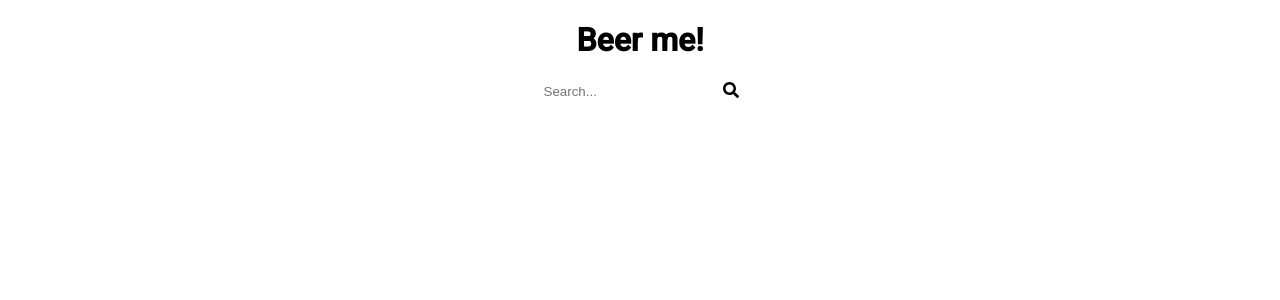
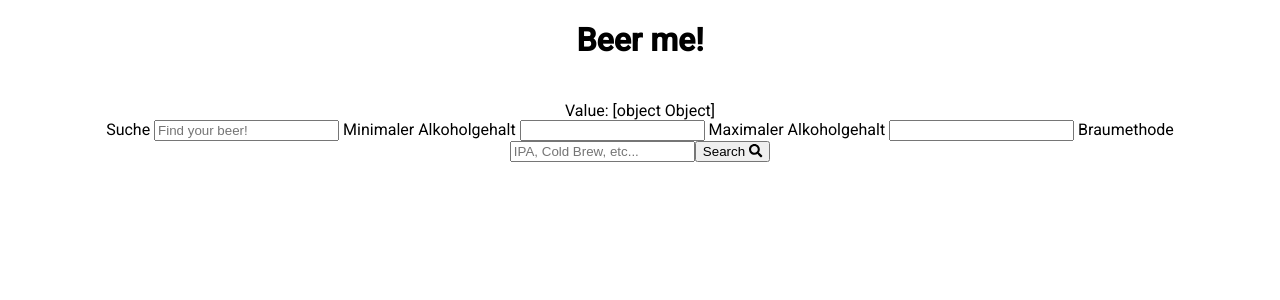
Before and after one commit to balu1029/search_engine, an Angular app in the folder frontend/: page / in a window 1280 px wide. Shown: the top 300 px of the page. Built offline with nearby package versions, Linux system fonts and the light colour scheme.

Commit message:
added reactive form to send to backend

```diff
--- a/frontend/src/app/app.module.ts
+++ b/frontend/src/app/app.module.ts
@@ -1,6 +1,7 @@
 import { NgModule } from '@angular/core';
 import { BrowserModule } from '@angular/platform-browser';
 import { HttpClientModule } from '@angular/common/http';
+import { ReactiveFormsModule } from '@angular/forms';
 
 import { AppRoutingModule } from './app-routing.module';
 import { AppComponent } from './app.component';
@@ -19,7 +20,8 @@ import { FontAwesomeModule } from '@fortawesome/angular-fontawesome';
     AppRoutingModule,
     HttpClientModule,
     BrowserAnimationsModule,
-    FontAwesomeModule
+    FontAwesomeModule,
+    ReactiveFormsModule
   ],
   providers: [],
   bootstrap: [AppComponent]
--- a/frontend/src/app/search-bar/search-bar.component.css
+++ b/frontend/src/app/search-bar/search-bar.component.css
@@ -1,13 +1,14 @@
 #search-form-div {
     margin: 20%;
+    padding: 20px;
     margin: auto;
-}
-
-#search-form {
+    justify-content: center;
+    align-items: center;
+    align-content: center;
     text-align: center;
 }
 
-#search-input {
+.searchInput {
     border: 3px;
     border-bottom-color: rgb(12, 12, 12);
 }
--- a/frontend/src/app/search-bar/search-bar.component.html
+++ b/frontend/src/app/search-bar/search-bar.component.html
@@ -1,6 +1,29 @@
 <div id="search-form-div">
-    <form id="search-form">
-        <input type="text" placeholder="Search..." id="search-input">
-        <fa-icon [icon]="faSearch"></fa-icon>
+    <form [formGroup]="beerForm" (ngSubmit)="onSubmit()">
+        Value: {{ beerForm }} <br>
+
+        <label>
+            Suche
+            <input type="text" formControlName="query" placeholder="Find your beer!">
+        </label>
+
+        <label>
+            Minimaler Alkoholgehalt
+            <input type="text" formControlName="minABV" placeholder="">
+        </label>
+
+        <label>
+            Maximaler Alkoholgehalt
+            <input type="text" formControlName="maxABV" placeholder="">
+        </label>
+
+        <label>
+            Braumethode
+            <input type="text" formControlName="brewMethod" placeholder="IPA, Cold Brew, etc...">
+        </label>
+
+        <button type="submit">
+            Search <fa-icon [icon]="faSearch"></fa-icon>
+        </button>
     </form>
 </div>
--- a/frontend/src/app/search-bar/search-bar.component.ts
+++ b/frontend/src/app/search-bar/search-bar.component.ts
@@ -1,5 +1,7 @@
 import { Component, OnInit } from '@angular/core';
 import { faSearch } from '@fortawesome/free-solid-svg-icons';
+import { FormBuilder, FormGroup } from '@angular/forms';
+import { HttpClient } from '@angular/common/http';
 
 @Component({
   selector: 'app-search-bar',
@@ -7,15 +9,46 @@ import { faSearch } from '@fortawesome/free-solid-svg-icons';
   styleUrls: ['./search-bar.component.css']
 })
 export class SearchBarComponent implements OnInit {
+
+  backendUrl: string = 'http://34.198.77.180:5000/search';
+  fireballURL: string = 'https://www.dnd5eapi.co/api/spells/fireball'
+
   faSearch = faSearch;
 
-  constructor() { }
+  beerForm!: FormGroup;
+  formForBackend: any;
+
+  searchResults;
+
+  constructor(private fb: FormBuilder,
+              private http: HttpClient) { }
 
   ngOnInit(): void {
+    this.initForm();
+
+    this.beerForm.valueChanges.subscribe(console.log)
   }
 
-  search(searchRequest: string) {
-
+  initForm() {
+    this.beerForm = this.fb.group({
+      query: '',
+      minABV: '',
+      maxABV: '',
+      brewMethod: ''
+    })
   }
 
+  onSubmit() {
+    this.formForBackend = this.beerForm;
+    console.log(this.formForBackend);
+    //this.sendToBackend();
+  }
+
+  sendToBackend() {
+    return new Promise(resolve => {
+      this.http.post(this.backendUrl, this.formForBackend).toPromise().then((res) => {
+        this.searchResults = res;
+      });
+    });
+  }
 }
--- a/frontend/tsconfig.json
+++ b/frontend/tsconfig.json
@@ -5,7 +5,7 @@
     "baseUrl": "./",
     "outDir": "./dist/out-tsc",
     "forceConsistentCasingInFileNames": true,
-    "strict": true,
+    "strict": false,
     "noImplicitReturns": true,
     "noFallthroughCasesInSwitch": true,
     "sourceMap": true,
```
